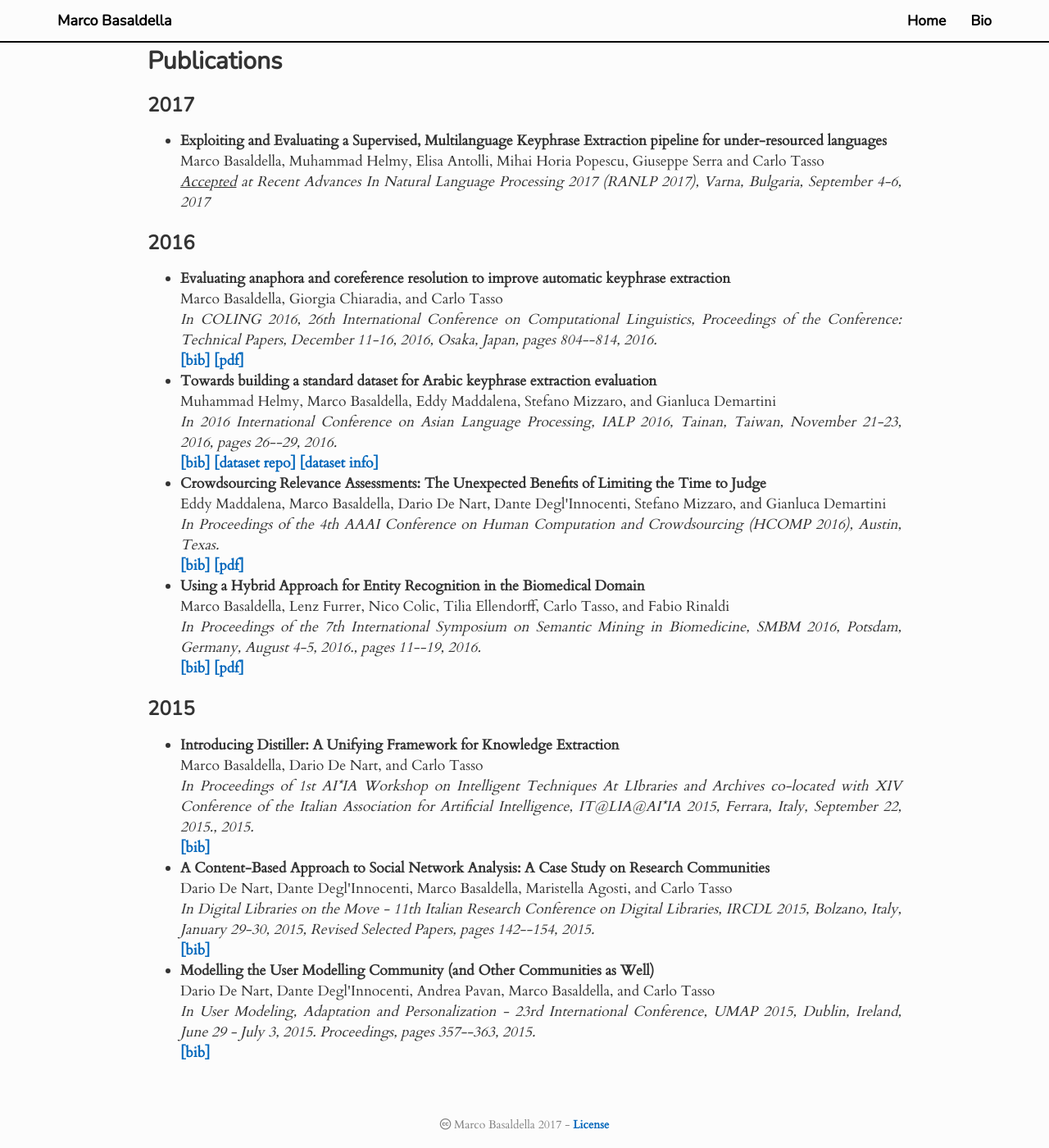
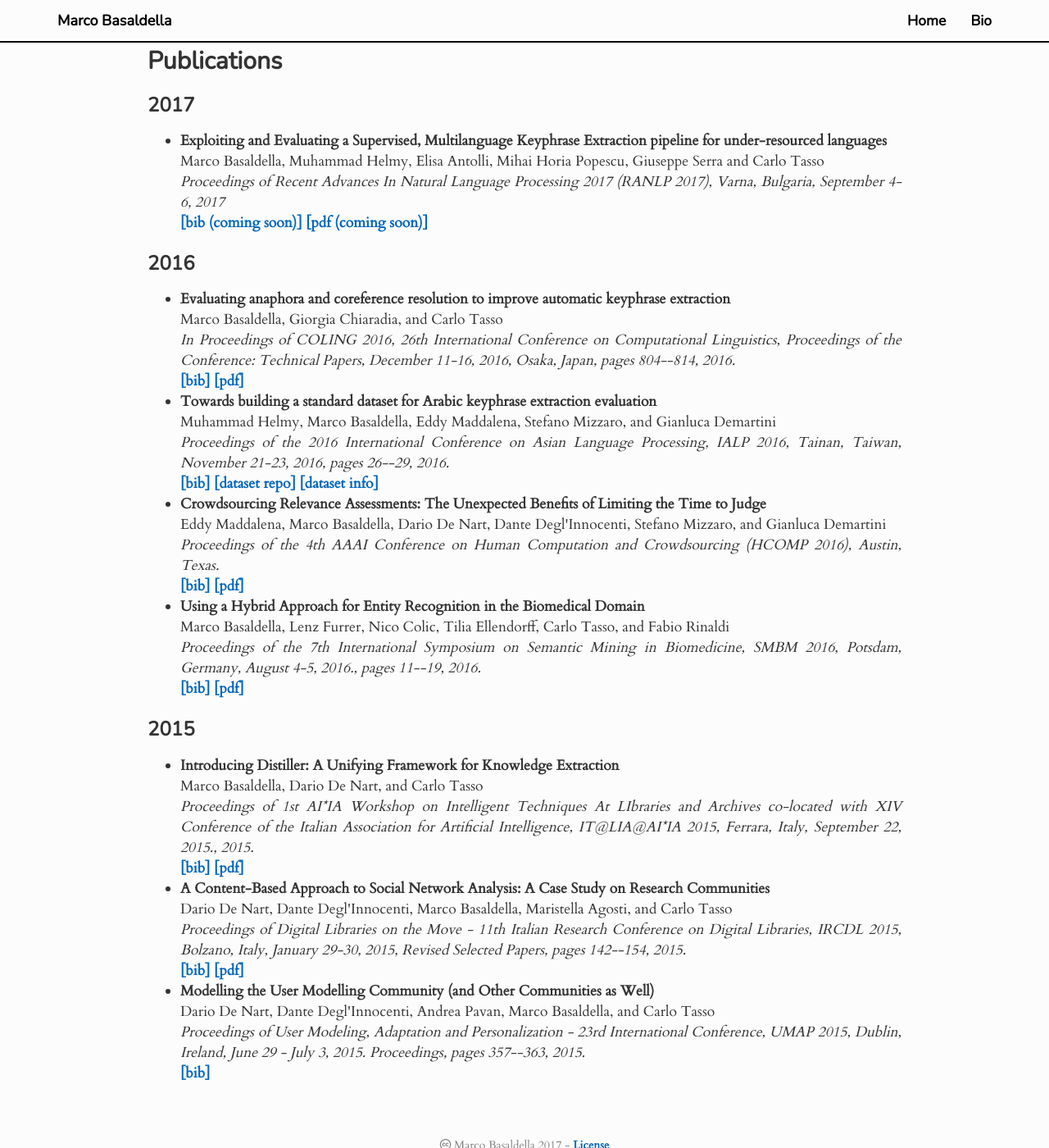
Before and after one commit to basaldella/basaldella.github.io, a Jekyll site: the page built from bio.md, in a window 1280 px wide and 1400 px high, scrolled down 608 px. Shown: the whole window at 82% size. Built offline with Jekyll 4.4.1, drawn with Linux system fonts in a browser that asks for light colours; nearby versions of some CDN libraries.

Commit message:
Updated publications

```diff
--- a/bio.md
+++ b/bio.md
@@ -56,7 +56,9 @@ Prima di oggi...
 <li>
 	<p class="papertitle">Exploiting and Evaluating a Supervised, Multilanguage Keyphrase Extraction pipeline for under-resourced languages</p>
 	<p class="paperauthors">Marco Basaldella, Muhammad Helmy, Elisa Antolli, Mihai Horia Popescu, Giuseppe Serra and Carlo Tasso</p>
-	<p class="paperdesc"><u>Accepted</u> at Recent Advances In Natural Language Processing 2017 (RANLP 2017), Varna, Bulgaria, September 4-6, 2017</p>
+	<p class="paperdesc">Proceedings of Recent Advances In Natural Language Processing 2017 (RANLP 2017), Varna, Bulgaria, September 4-6, 2017</p>
+	<a href="#">[bib (coming soon)]</a>
+	<a href="#">[pdf (coming soon)]</a>
 </li>
 </ul>
 
@@ -66,14 +68,14 @@ Prima di oggi...
 <li>
 	<p class="papertitle">Evaluating anaphora and coreference resolution to improve automatic keyphrase extraction</p>
     <p class="paperauthors">Marco Basaldella, Giorgia Chiaradia, and Carlo Tasso</p>
-    <p class="paperdesc">In COLING 2016, 26th International Conference on Computational Linguistics, Proceedings of the Conference: Technical Papers, December 11-16, 2016, Osaka, Japan, pages 804--814, 2016.</p>
+    <p class="paperdesc">In Proceedings of COLING 2016, 26th International Conference on Computational Linguistics, Proceedings of the Conference: Technical Papers, December 11-16, 2016, Osaka, Japan, pages 804--814, 2016.</p>
 	<a href="papers/coling2016.bib">[bib]</a>
 	<a href="http://aclweb.org/anthology/C/C16/C16-1077.pdf">[pdf]</a>
 </li>
 <li>
     <p class="papertitle">Towards building a standard dataset for Arabic keyphrase extraction evaluation</p>
     <p class="paperauthors">Muhammad Helmy, Marco Basaldella, Eddy Maddalena, Stefano Mizzaro, and Gianluca Demartini</p>
-    <p class="paperdesc">In 2016 International Conference on Asian Language Processing, IALP 2016, Tainan, Taiwan, November 21-23, 2016, pages 26--29, 2016.</p>
+    <p class="paperdesc">Proceedings of the 2016 International Conference on Asian Language Processing, IALP 2016, Tainan, Taiwan, November 21-23, 2016, pages 26--29, 2016.</p>
 	<a href="papers/ialp2016.bib">[bib]</a>
 	<a href="https://www.github.com/ailab-uniud/akec">[dataset repo]</a>
 	<a href="https://ailab-uniud.github.io/akec/">[dataset info]</a>
@@ -81,14 +83,14 @@ Prima di oggi...
 <li>
 	<p class="papertitle">Crowdsourcing Relevance Assessments: The Unexpected Benefits of Limiting the Time to Judge</p>
 	<p class="paperauthors">Eddy Maddalena, Marco Basaldella, Dario De Nart, Dante Degl'Innocenti, Stefano Mizzaro, and Gianluca Demartini</p>
-	<p class="paperdesc">In Proceedings of the 4th AAAI Conference on Human Computation and Crowdsourcing (HCOMP 2016), Austin, Texas.</p>
+	<p class="paperdesc">Proceedings of the 4th AAAI Conference on Human Computation and Crowdsourcing (HCOMP 2016), Austin, Texas.</p>
 	<a href="papers/hcomp2016.bib">[bib]</a>
 	<a href="https://www.aaai.org/ocs/index.php/HCOMP/HCOMP16/paper/viewFile/14040/13640">[pdf]</a>
 </li>
 <li>
     <p class="papertitle">Using a Hybrid Approach for Entity Recognition in the Biomedical Domain</p>
     <p class="paperauthors">Marco Basaldella, Lenz Furrer, Nico Colic, Tilia Ellendorff, Carlo Tasso, and Fabio Rinaldi</p>
-    <p class="paperdesc">In Proceedings of the 7th International Symposium on Semantic Mining in Biomedicine, SMBM 2016, Potsdam, Germany, August 4-5, 2016., pages 11--19, 2016.</p>
+    <p class="paperdesc">Proceedings of the 7th International Symposium on Semantic Mining in Biomedicine, SMBM 2016, Potsdam, Germany, August 4-5, 2016., pages 11--19, 2016.</p>
 	<a href="papers/smbm2016.bib">[bib]</a>
 	<a href="http://ceur-ws.org/Vol-1650/smbm16Basaldella.pdf">[pdf]</a>
 </li>
@@ -98,19 +100,21 @@ Prima di oggi...
 <li>
     <p class="papertitle">Introducing Distiller: A Unifying Framework for Knowledge Extraction</p>
     <p class="paperauthors">Marco Basaldella, Dario De Nart, and Carlo Tasso</p>
-    <p class="paperdesc">In Proceedings of 1st AI*IA Workshop on Intelligent Techniques At LIbraries and Archives co-located with XIV Conference of the Italian Association for Artificial Intelligence, IT@LIA@AI*IA 2015, Ferrara, Italy, September 22, 2015., 2015.</p>
+    <p class="paperdesc">Proceedings of 1st AI*IA Workshop on Intelligent Techniques At LIbraries and Archives co-located with XIV Conference of the Italian Association for Artificial Intelligence, IT@LIA@AI*IA 2015, Ferrara, Italy, September 22, 2015., 2015.</p>
 	<a href="papers/aiia2015.bib">[bib]</a>
+	<a href="http://ceur-ws.org/Vol-1509/ITALIA2015_paper_4.pdf">[pdf]</a>
 </li>
 <li>
     <p class="papertitle">A Content-Based Approach to Social Network Analysis: A Case Study on Research Communities</p>
     <p class="paperauthors">Dario De Nart, Dante Degl'Innocenti, Marco Basaldella, Maristella Agosti, and Carlo Tasso</p>
-    <p class="paperdesc">In Digital Libraries on the Move - 11th Italian Research Conference on Digital Libraries, IRCDL 2015, Bolzano, Italy, January 29-30, 2015, Revised Selected Papers, pages 142--154, 2015.</p>
+    <p class="paperdesc">Proceedings of Digital Libraries on the Move - 11th Italian Research Conference on Digital Libraries, IRCDL 2015, Bolzano, Italy, January 29-30, 2015, Revised Selected Papers, pages 142--154, 2015.</p>
 	<a href="papers/ircdl2015.bib">[bib]</a>
+	<a href="http://ircdl2015.unibz.it/papers/paper-15.pdf">[pdf]</a>
 </li>
 <li>
     <p class="papertitle">Modelling the User Modelling Community (and Other Communities as Well)</p>
     <p class="paperauthors">Dario De Nart, Dante Degl'Innocenti, Andrea Pavan, Marco Basaldella, and Carlo Tasso</p>
-    <p class="paperdesc">In User Modeling, Adaptation and Personalization - 23rd International Conference, UMAP 2015, Dublin, Ireland, June 29 - July 3, 2015. Proceedings, pages 357--363, 2015.</p>
+    <p class="paperdesc">Proceedings of  User Modeling, Adaptation and Personalization - 23rd International Conference, UMAP 2015, Dublin, Ireland, June 29 - July 3, 2015. Proceedings, pages 357--363, 2015.</p>
 	<a href="papers/umap2015.bib">[bib]</a>
 </li>
 </ul>
```
